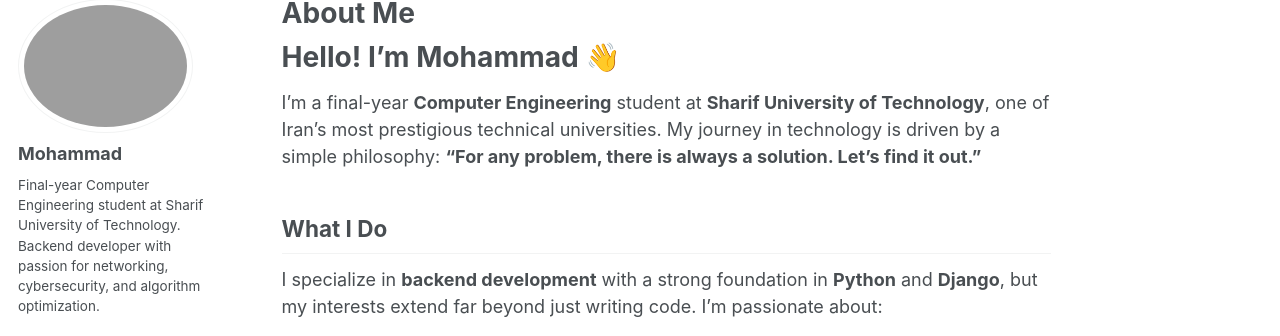
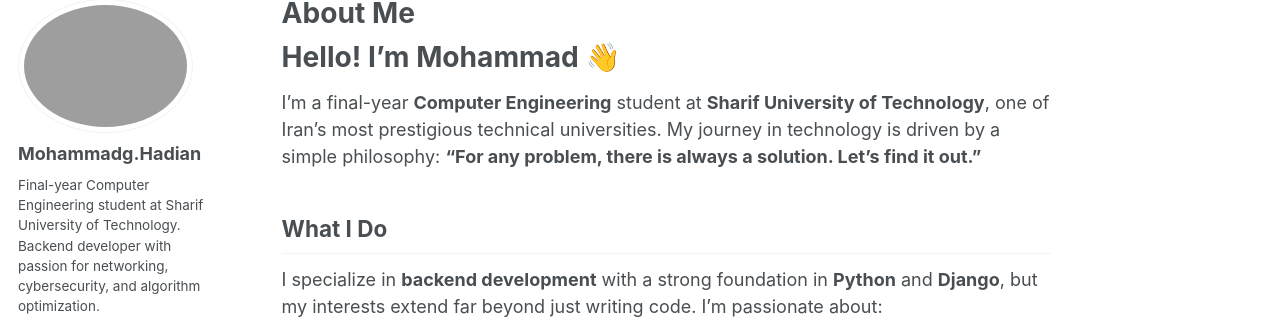
Before and after one commit to gmohammad2424/Mohammadg.H, a Jekyll site: the page built from _pages/about.md, in a window 1280 px wide. Shown: the part 100-436 px from the top of the page. Built offline with Jekyll 4.4.1, drawn with Linux system fonts in a browser that asks for light colours; a script that is not in the unit is left out.

Commit message:
Update _config.yml

```diff
--- a/_config.yml
+++ b/_config.yml
@@ -7,7 +7,7 @@
 
 # Site Author
 author:
-  name: "Mohammad"
+  name: "Mohammadg.Hadian"
   avatar: "profile.png" # Add your photo to /images/ folder
   bio: "Final-year Computer Engineering student at Sharif University of Technology. Backend developer with passion for networking, cybersecurity, and algorithm optimization."
   location: "Kish-Tehran, Iran"
@@ -76,7 +76,7 @@
       url: "https://github.com/gmohammad2424"
     - label: "LinkedIn"
       icon: "fab fa-fw fa-linkedin"
-      url: "https://linkedin.com/in/your-profile" # UPDATE THIS
+      url: "https://www.linkedin.com/in/mohammad-hadian-14b3a6317" # UPDATE THIS
     - label: "Email"
       icon: "fas fa-fw fa-envelope"
-      url: "mailto:your.email@example.com" # UPDATE THIS
+      url: "mailto:m.gh.hadian@gmail.com" # UPDATE THIS
```
